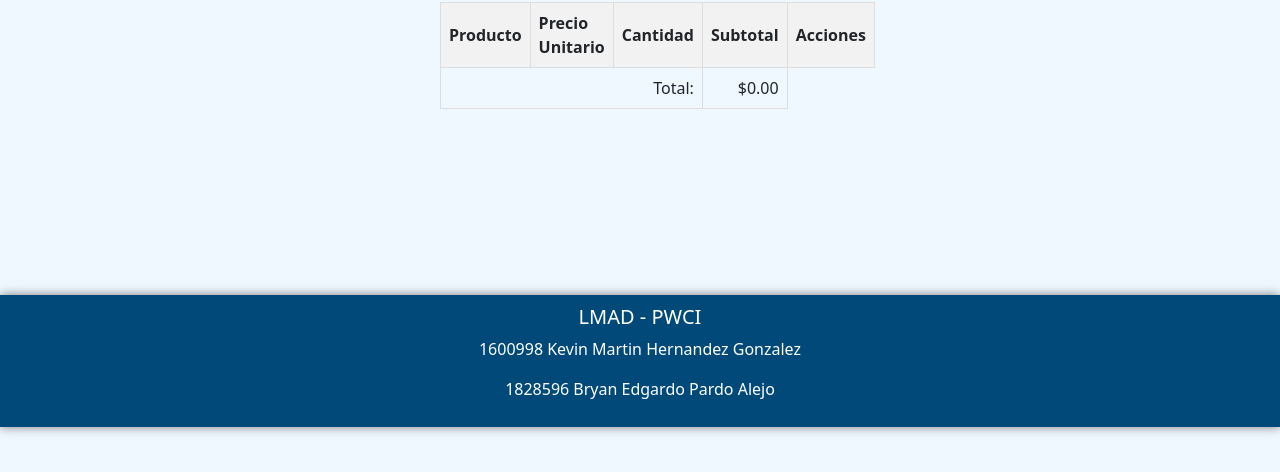
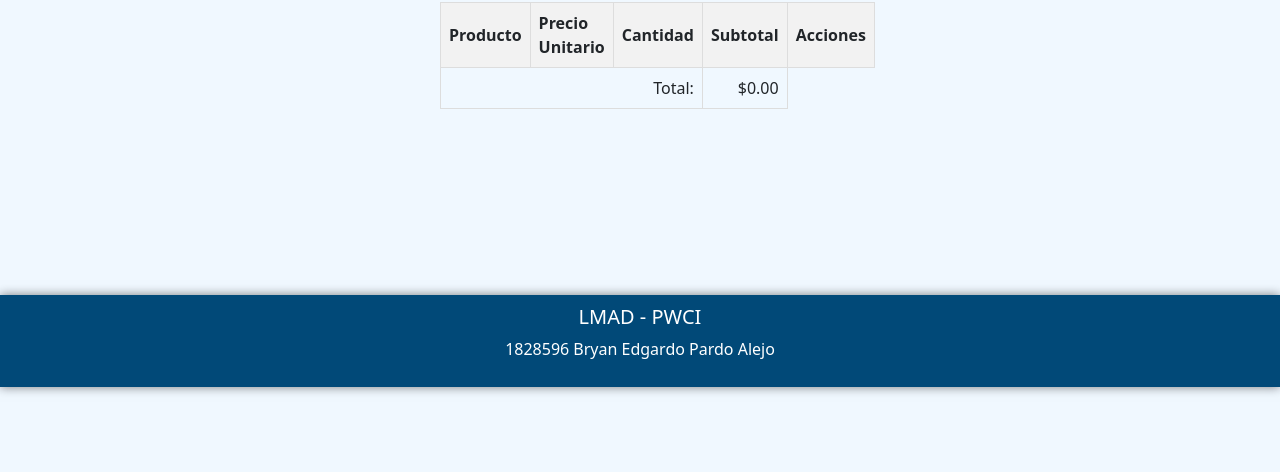
Before and after one commit to Raphy21/PIA_PWCI, a plain HTML site: page pago.html in a window 1280 px wide. Shown: the part 192-664 px from the top of the page. Drawn offline with nearby package versions, Linux system fonts and the light colour scheme; no server answers; a script that the page names is missing.

Commit message:
KEVIN BORRADO

```diff
--- a/pago.html
+++ b/pago.html
@@ -129,7 +129,7 @@
     </form>
     <footer id="idFin">
         <h5>LMAD - PWCI</h5>
-        <p>1600998 Kevin Martin Hernandez Gonzalez</p>
+
         <p>1828596 Bryan Edgardo Pardo Alejo</p>
     </footer>
     <script src="https://code.jquery.com/jquery-3.7.1.min.js"></script>
```
